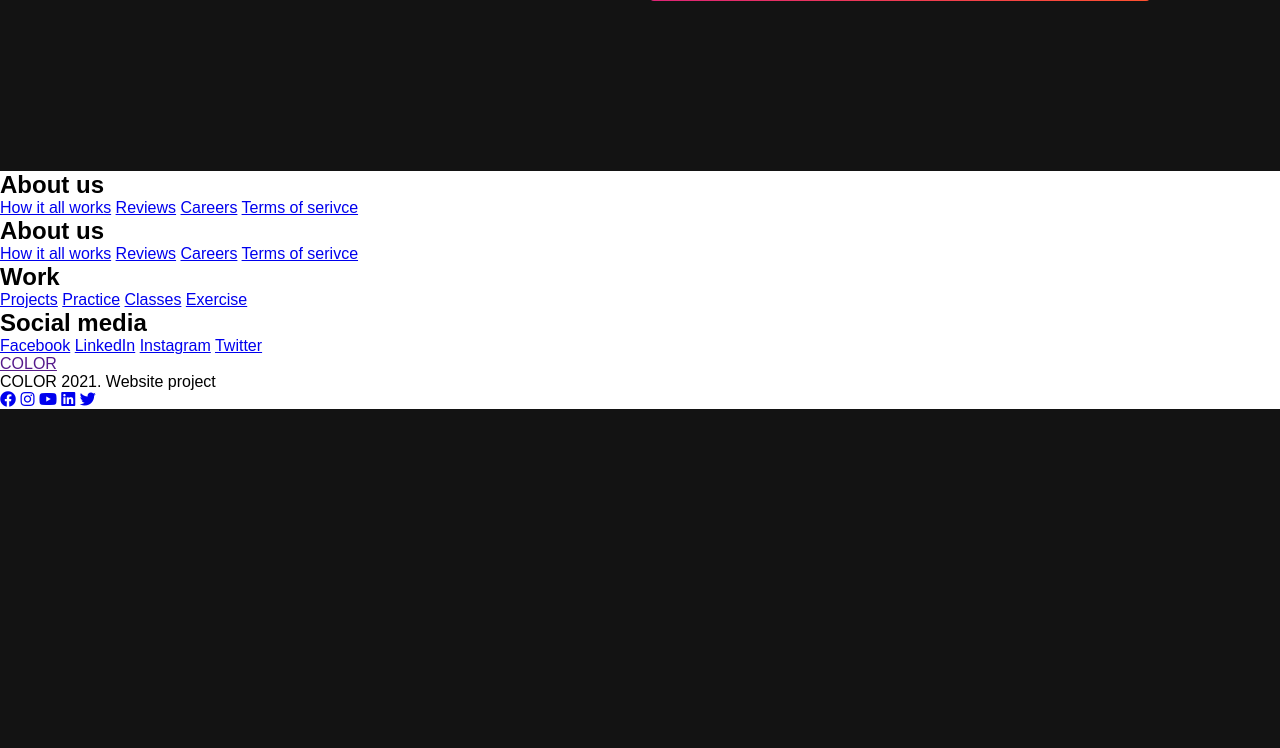
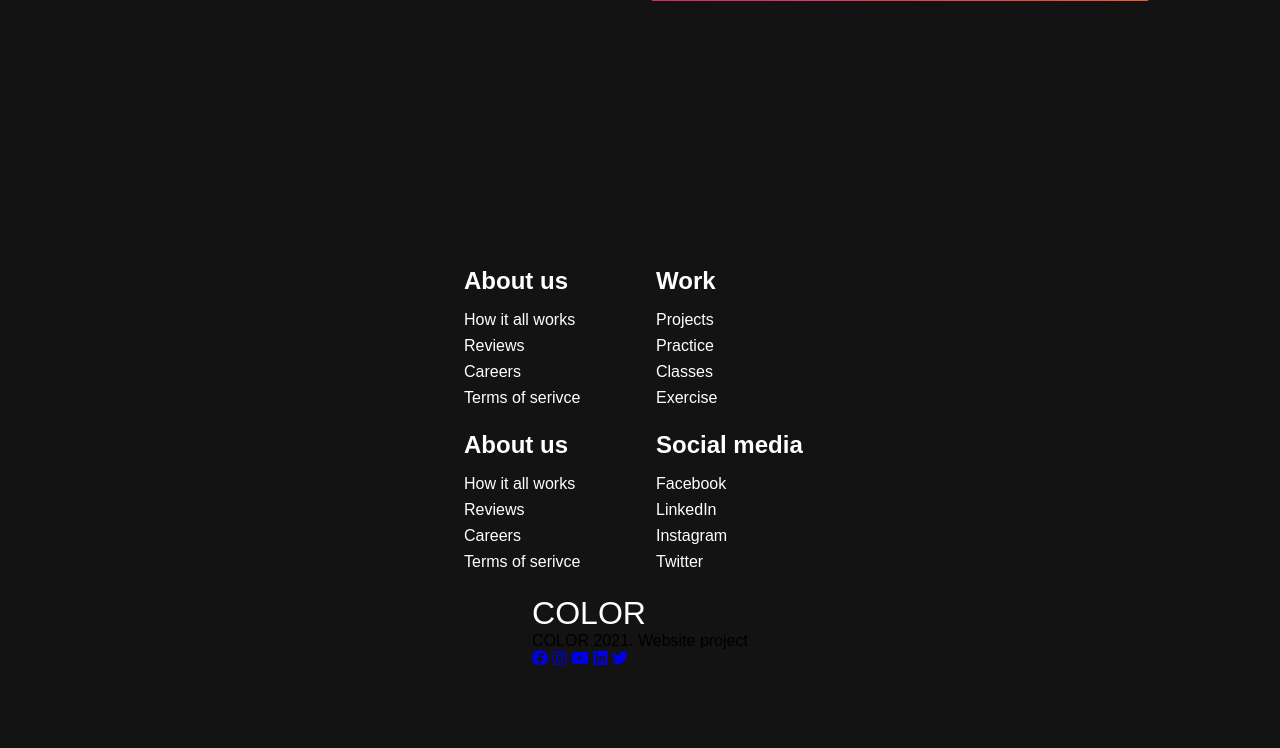
Before and after one commit to MikecMarko/JavaScript, a PHP site: page / in a window 1280 px wide. Shown: the part 3697-4445 px from the top of the page. Before the commit the page ends 4106 px from the top, so only its background shows below. Run offline with PHP 8.4, Linux system fonts and the light colour scheme; some libraries are stand-ins or nearby versions.

Commit message:
Webpage work

```diff
--- a/WebPage project/index.html
+++ b/WebPage project/index.html
@@ -164,8 +164,6 @@
           </div>
         </div>
         </div>
-
-      </div>
         <section class="social__media">
           <div class="social__media--wrap">
             <div class="footer__logo">
@@ -184,6 +182,8 @@
           </div>
         </section>
       </div>
+
+    </div>
     <script src="app.js"></script>
   </body>
 </html>
--- a/WebPage project/styles.css
+++ b/WebPage project/styles.css
@@ -544,3 +544,57 @@
 }
 
 /*Footer CSS*/
+.footer__containers {
+  background-color: #131313;
+  padding: 5rem 0;
+  display: flex;
+  flex-direction: column;
+  justify-content: center;
+  align-items: center;
+}
+#footer__logo {
+  color: #fff;
+  display: flex;
+  align-items: center;
+  cursor: pointer;
+  text-decoration: none;
+  font-size: 2rem;
+}
+
+.footer__links {
+  width: 100%;
+  max-width: 1000px;
+  display: flex;
+  justify-content: center;
+}
+
+.footer__link--wraper {
+  display: flex;
+}
+
+.footer__link--items {
+  display: flex;
+  flex-direction: column;
+  align-items: flex-start;
+  margin: 16px;
+  text-align: left;
+  width: 160px;
+  box-sizing: border-box;
+}
+
+.footer__link--items h2 {
+  margin-bottom: 16px;
+  color: #fff;
+}
+
+.footer__link--items a {
+  color: #fff;
+  text-decoration: none;
+  margin-bottom: 0.5rem;
+  transition: 0.3 ease-out;
+}
+
+.footer__link--items a:hover {
+  color: #e9e9e9;
+  transition: 0.3 ease-out;
+}
```
Lines whose indentation alone changed are shown as unchanged.
